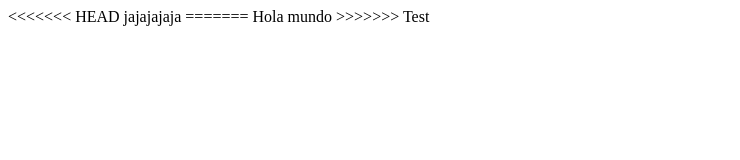
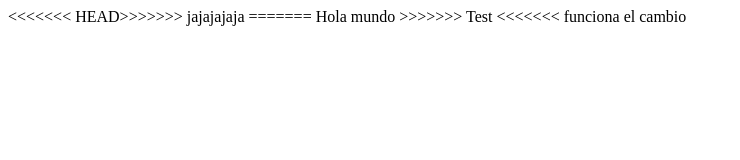
Before and after one commit to juanvenegas/TestCursoGit, a plain HTML site: page index.html in a window 1280 px wide. Shown: the whole page, without its empty margins (0-740 px from the left). Drawn offline with Linux system fonts and the light colour scheme.

Commit message:
se agrego el lineas al index.html

```diff
--- a/index.html
+++ b/index.html
@@ -1,7 +1,8 @@
 <html>
-<<<<<<< HEAD
+<<<<<<< HEAD>>>>>>>
 jajajajaja
 =======
 Hola mundo
->>>>>>> Test
+>>>>>>> Test <<<<<<<
+funciona el cambio
 </html>
```
